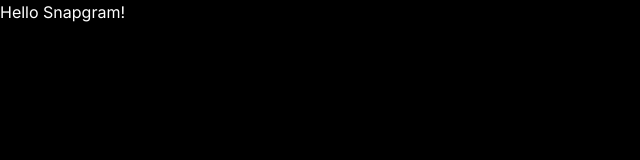
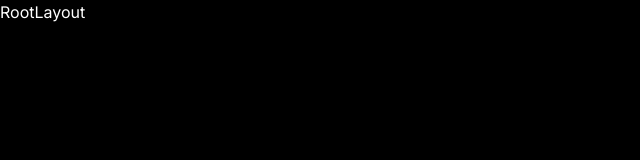
Before and after one commit to Shashank3736/memories, a React (Vite) app: page / in a window 1280 px wide. Shown: the top 160 px of the page, without its empty margins (0-640 px from the left). Built offline with nearby package versions, Linux system fonts and the light colour scheme.

Commit message:
Add routes and components for authentication and root layouts

```diff
--- a/src/App.tsx
+++ b/src/App.tsx
@@ -1,9 +1,28 @@
+import { Routes, Route } from "react-router-dom"
+
 import "./globals.css"
+import SigninForms from "./_auth/forms/SigninForms"
+import { Home } from "./_root/pages"
+import SignupForms from "./_auth/forms/SignupForms"
+import AuthLayout from "./_auth/AuthLayout"
+import RootLayout from "./_root/RootLayout"
 
 const App = () => {
-  return (
-    <div>Hello Snapgram!</div>
-  )
+    return (
+        <main className="flex h-screen">
+            <Routes>
+                {/* public routes */}
+                <Route element={<AuthLayout />}>
+                    <Route path='/sign-in' element={<SigninForms />} />
+                    <Route path="/sign-up" element={<SignupForms />} />
+                </Route>
+                {/* private routes */}
+                <Route element={<RootLayout />}>
+                    <Route index element={<Home />} />
+                </Route>
+            </Routes>
+        </main>
+    )
 }
 
 export default App
```
